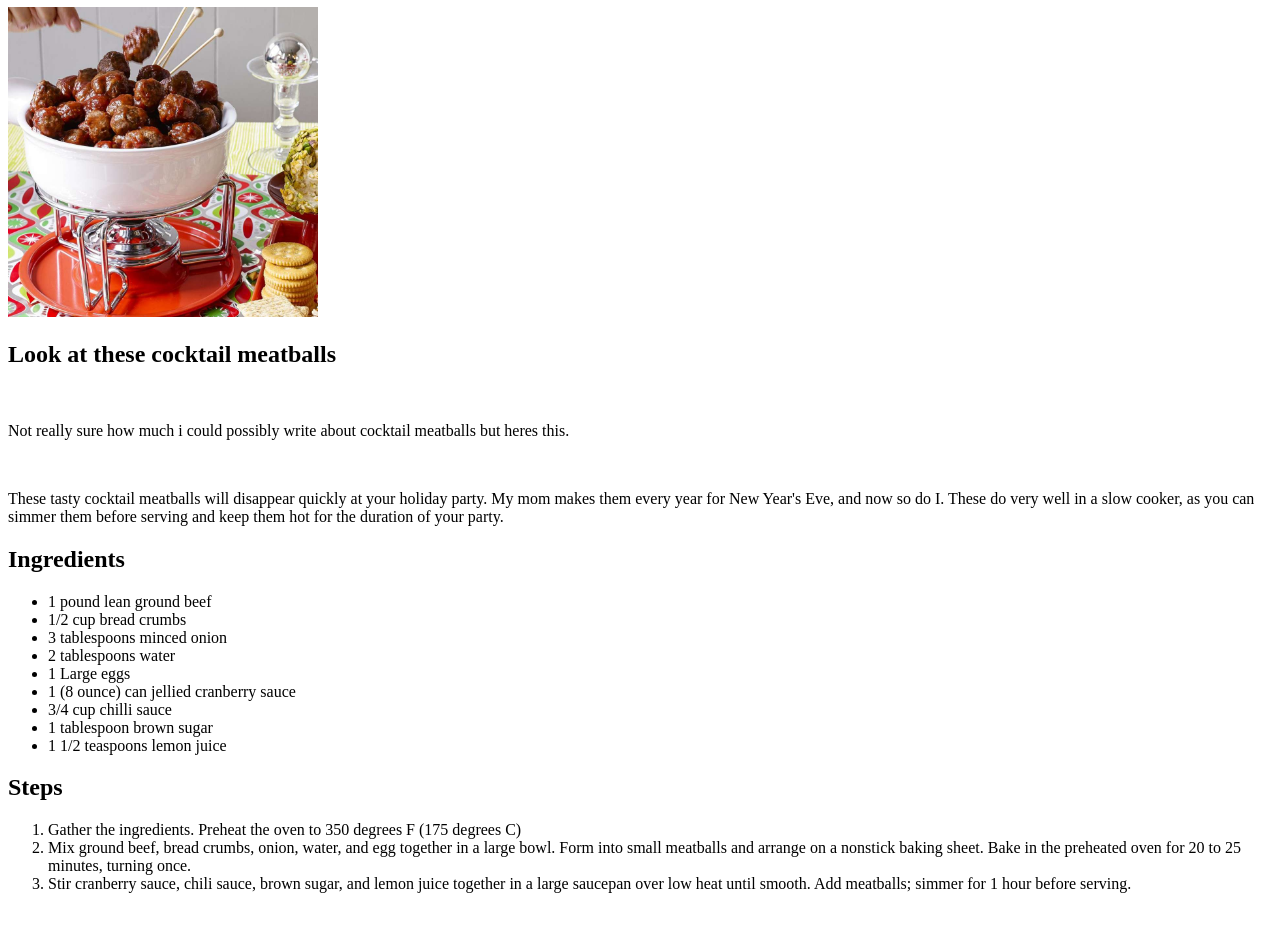
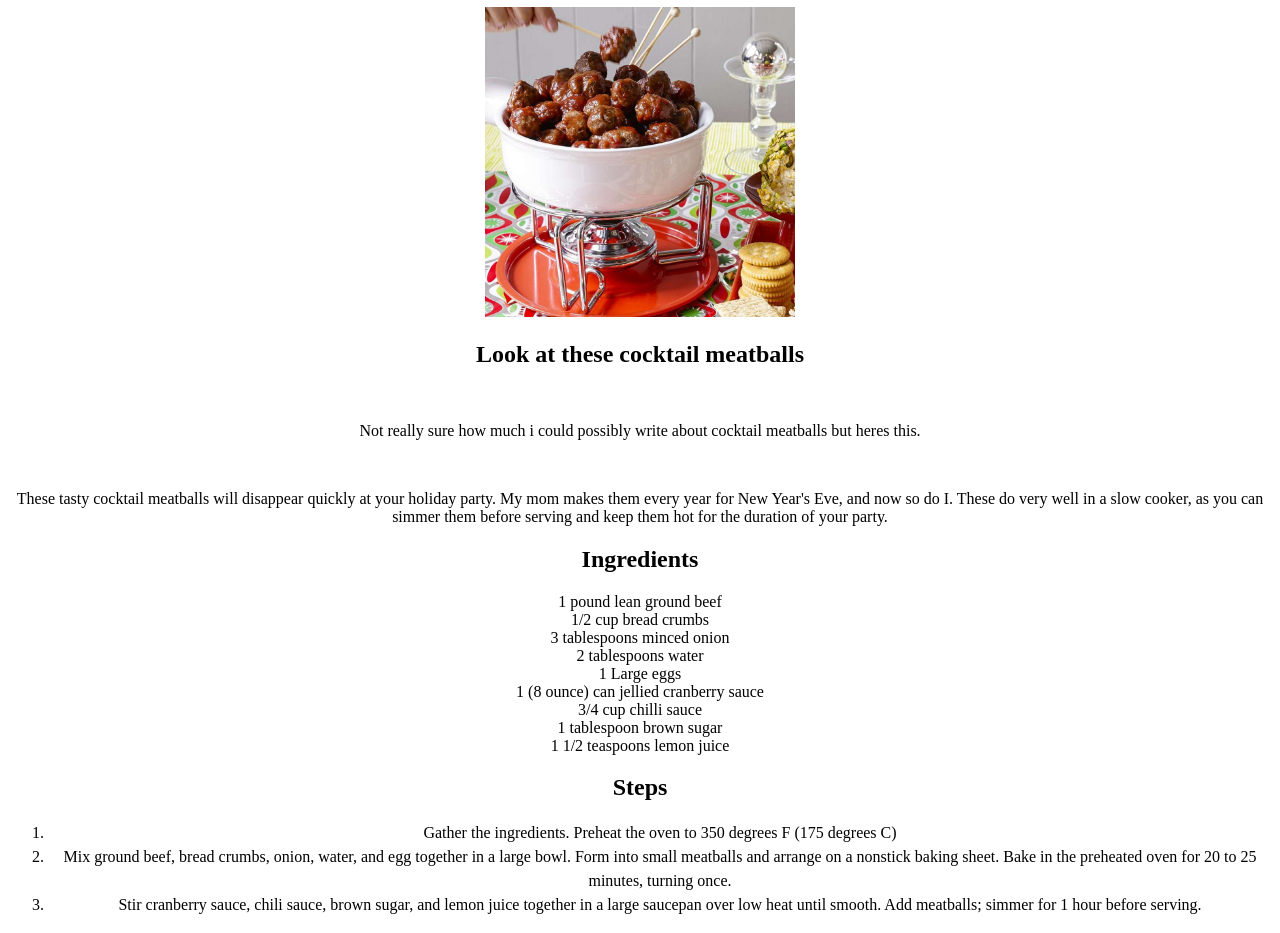
Before and after one commit to ovoxojxy/Project_Recipes, a plain HTML site: page recipes/cocktail_meatballs.html in a window 1280 px wide. Shown: the part 73-1006 px from the top of the page. Before the commit the page ends 982 px from the top, so only its background shows below. Drawn offline with Linux system fonts and the light colour scheme.

Commit message:
Added styling to all recipe pages

```diff
--- /dev/null
+++ b/recipes/cocktail.css
@@ -0,0 +1,17 @@
+body {
+    align-items: center;
+}
+
+* {
+    text-align: center;
+}
+
+ul {
+    list-style: none;
+    padding: 0;
+    margin: 0;
+}
+
+ol {
+    line-height: 1.5;
+}
--- a/recipes/cocktail_meatballs.html
+++ b/recipes/cocktail_meatballs.html
@@ -4,6 +4,7 @@
     <meta charset="UTF-8">
     <meta name="viewport" content="width=device-width, initial-scale=1.0">
     <title>Document</title>
+    <link rel="stylesheet" href="cocktail.css">
 </head>
 <body>
     <h1>Cocktail Meatballs</h1>
--- /dev/null
+++ b/recipes/coquito.css
@@ -0,0 +1,17 @@
+body {
+    align-items: center;
+}
+
+* {
+    text-align: center;
+}
+
+ul {
+    list-style: none;
+    padding: 0;
+    margin: 0;
+}
+
+ol {
+    line-height: 1.5;
+}
--- /dev/null
+++ b/recipes/slider.css
@@ -0,0 +1,17 @@
+body {
+    align-items: center;
+}
+
+* {
+    text-align: center;
+}
+
+ul {
+    list-style: none;
+    padding: 0;
+    margin: 0;
+}
+
+ol {
+    line-height: 1.5;
+}
```
Also changed, not shown: recipes/baked_sliders.html (+1 -0 lines), recipes/coquito.html (+1 -0 lines).
